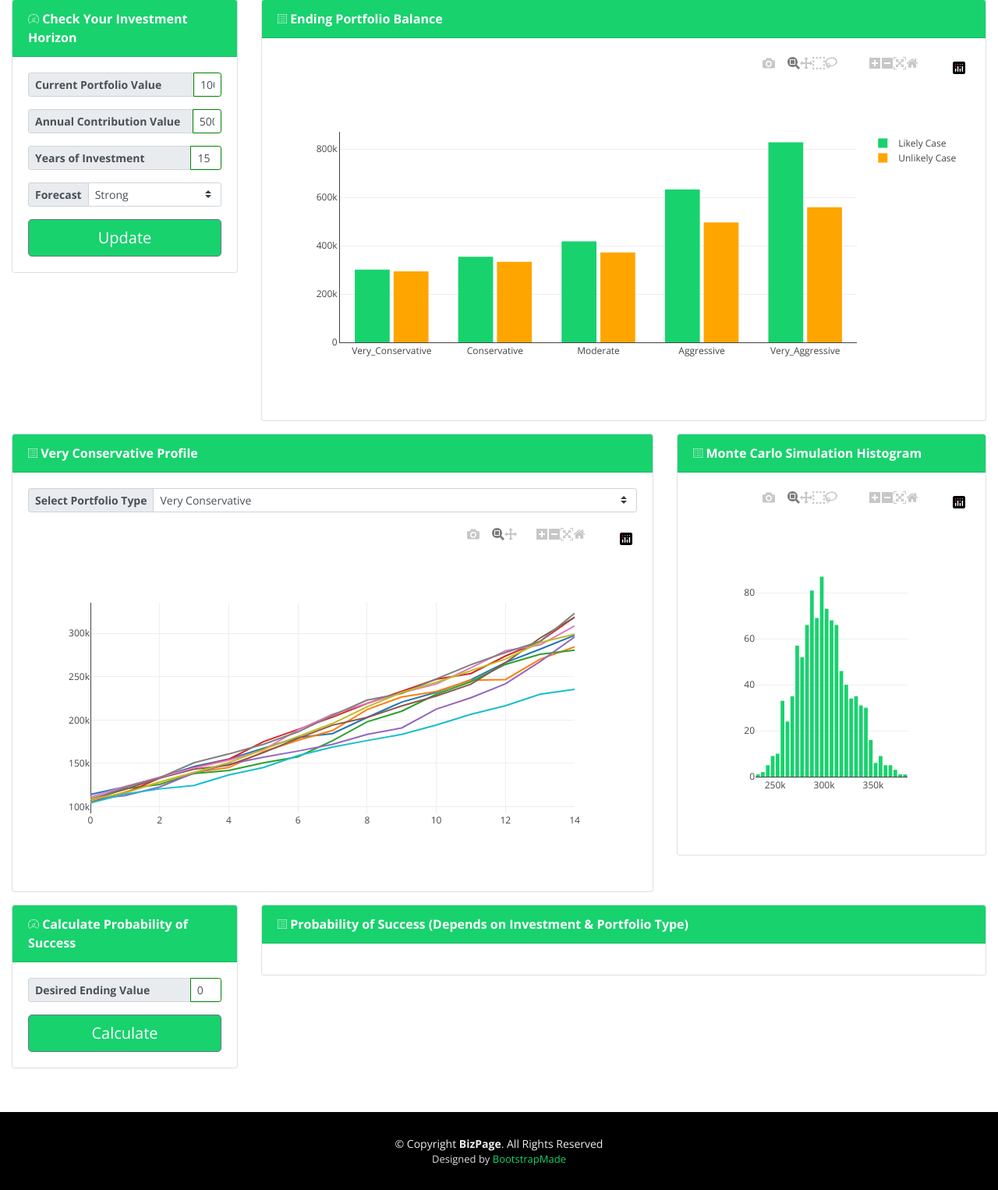
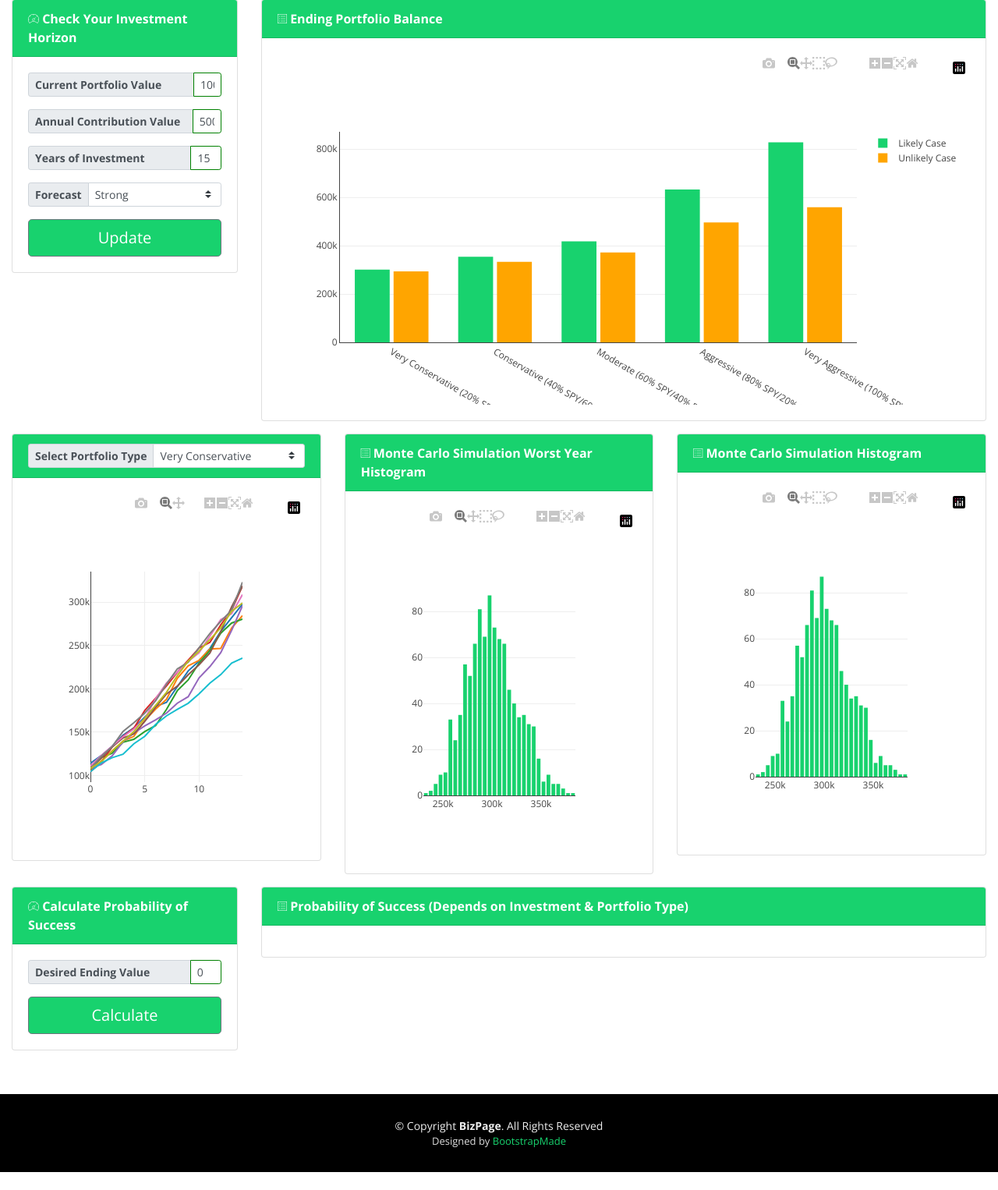
Before and after one commit to sainigurcharan/Investment-Forcasting, a Flask app: page /calc in a window 1280 px wide. Shown: the part 1148-2674 px from the top of the page at 78% size. After the commit the page ends 2651 px from the top, so only its background shows below. Run offline with Flask 2, Linux system fonts and the light colour scheme; some libraries are stand-ins or nearby versions; some web fonts are replaced.

Commit message:
New Histogram added

```diff
--- a/app.py
+++ b/app.py
@@ -181,7 +181,7 @@ def histogram():
         simH[x] = stream
 
     ending_values = simH.loc[time_horizon - 1]
-    prob_of_success = (len(ending_values[ending_values > 4000000]) / len(ending_values)) * 100
+    # prob_of_success = (len(ending_values[ending_values > 4000000]) / len(ending_values)) * 100
 
     return ending_values.to_json()
 
--- a/static/js/app.js
+++ b/static/js/app.js
@@ -1,5 +1,5 @@
-var ChartBLabel = d3.select("#ChartBLabel");
-ChartBLabel.html("- ");
+// var ChartBLabel = d3.select("#ChartBLabel");
+// ChartBLabel.html("- ");
 
 updatePortfolio();
 
@@ -52,12 +52,10 @@ function updatePortfolio() {
             bargroupgap: 0.1,
             barnorm: 'value',
             xaxis: {
+                showline: true,
                 tickmode: "array",
                 tickvals: ['Very_Conservative', 'Conservative', 'Moderate', 'Aggressive', 'Very_Aggressive'],
-                ticktext: ['Very Conservative', 'Conservative', 'Moderate', 'Aggressive', 'Very Aggressive']
-            },
-            xaxis: {
-                showline: true
+                ticktext: ['Very Conservative\n(20% SPY/80% BND)', 'Conservative\n(40% SPY/60% BND)', 'Moderate\n(60% SPY/40% BND)', 'Aggressive\n(80% SPY/20% BND)', 'Very Aggressive\n(100% SPY)']
             },
             yaxis: {
                 showline: true
@@ -102,6 +100,7 @@ function histogram() {
             }
         };
         Plotly.newPlot('ChartC', dataHist, layoutC, {responsive: true});
+        Plotly.newPlot('ChartD', dataHist, layoutC, {responsive: true});
     });
 }
 
@@ -127,13 +126,13 @@ function updateEachPortfolio() {
     var pf = document.getElementById("portfolioType").value;
     var rm = document.getElementById("regModel").value;
 
-    if (document.getElementById("portfolioType").value === "Very_Conservative") {
-        ChartBLabel.html("Very Conservative");
-    } else if (document.getElementById("portfolioType").value === "Very_Aggressive") {
-        ChartBLabel.html("Very Aggressive");
-    } else {
-        ChartBLabel.html(document.getElementById("portfolioType").value);
-    }
+    // if (document.getElementById("portfolioType").value === "Very_Conservative") {
+    //     ChartBLabel.html("Very Conservative");
+    // } else if (document.getElementById("portfolioType").value === "Very_Aggressive") {
+    //     ChartBLabel.html("Very Aggressive");
+    // } else {
+    //     ChartBLabel.html(document.getElementById("portfolioType").value);
+    // }
 
     var sampleData = "/eachPortfolio?pv=" + pv + "&iv=" + iv + "&yr=" + yr + "&pf=" + pf + "&rm=" + rm;
     arrCnt = ['0', '1', '2', '3', '4', '5', '6', '7', '8', '9'];
--- a/templates/calc.html
+++ b/templates/calc.html
@@ -324,15 +324,14 @@
             </div>
     </div>
     <div class="row">
-                <div class="col-lg-8">
+
+                <div class="col-lg-4">
                   <div class="card mb-3">
                     <div class="card-header" style="color: #ffffff;background-color: #18d26e;">
-                      <i class="ion-ios-list-outline"></i><b>&nbsp;<span id="ChartBLabel"></span>
-                        Profile
-                        </b>
-                    </div>
-                    <div class="card-body">
-                        <div class="input-group input-group-sm mb-3">
+{#                      <i class="ion-ios-list-outline"></i><b>&nbsp;<span id="ChartBLabel"></span>#}
+{#                        Profile#}
+{#                        </b>#}
+                        <div class="input-group input-group-sm">
                             <div class="input-group-prepend">
                                 <span class="input-group-text"><b>Select Portfolio Type</b></span>
                             </div>
@@ -344,10 +343,25 @@
                                 <option value="Very_Aggressive" text="Very Aggressive">Very Aggressive</option>
                             </select>
                         </div>
+                    </div>
+                    <div class="card-body">
+
                       <div id="ChartB" width="100%" height="30"></div>
                     </div>
                   </div>
                 </div>
+
+                <div class="col-lg-4">
+                  <div class="card mb-3">
+                    <div class="card-header" style="color: #ffffff;background-color: #18d26e;">
+                      <i class="ion-ios-list-outline"></i>&nbsp;<b>Monte Carlo Simulation Worst Year Histogram</b>
+                    </div>
+                    <div class="card-body">
+                      <div id="ChartD" width="100%" height="30"></div>
+                    </div>
+                  </div>
+                </div>
+
                 <div class="col-lg-4">
                   <div class="card mb-3">
                     <div class="card-header" style="color: #ffffff;background-color: #18d26e;">
```
